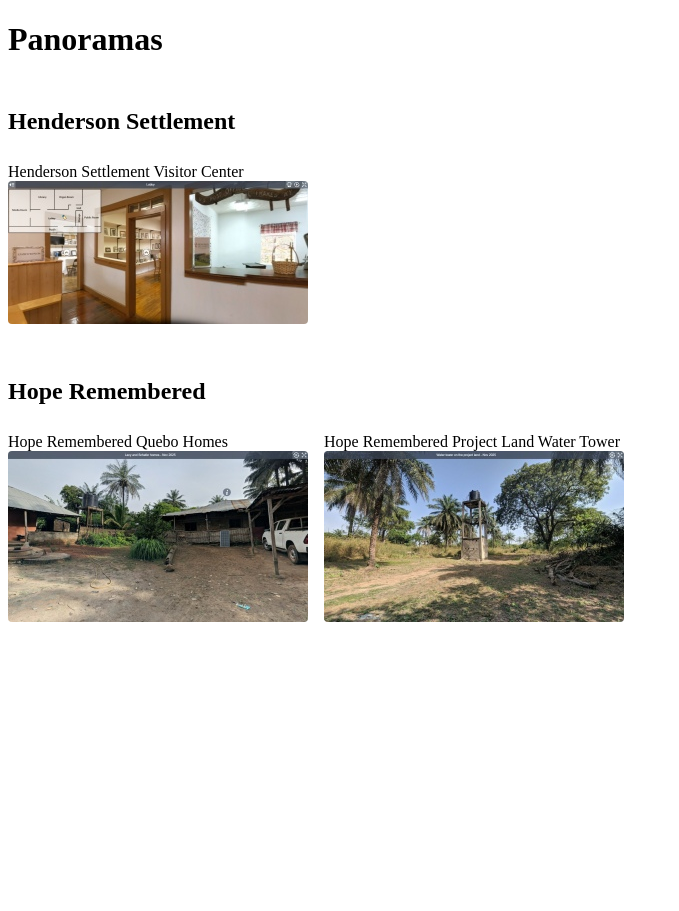
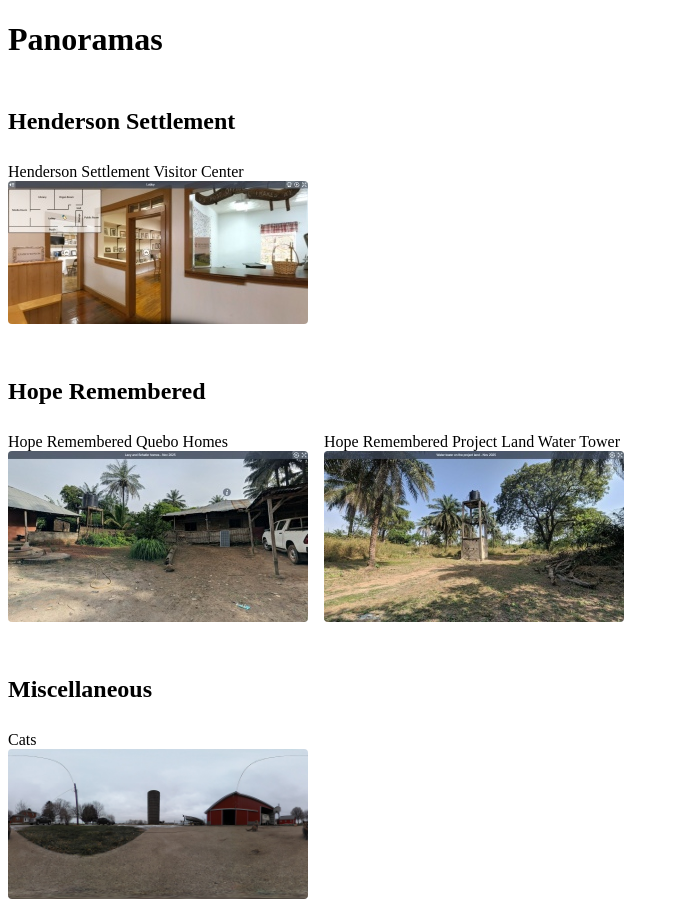
Before and after one commit to bill-bauson/Pano-host, a plain HTML site: page index.html in a window 1280 px wide. Shown: the whole page, without its empty margins (0-679 px from the left). Before the commit the page ends 800 px from the top, so only its background shows below. Drawn offline with Linux system fonts and the light colour scheme.

Commit message:
Added another picture
Cats

```diff
--- a/index.html
+++ b/index.html
@@ -66,5 +66,13 @@
 	  </a>
 	</div>
 
+	<div class="sections"><h2>Miscellaneous</h2></div>
+	<div class="thumbnails">
+	  <a href="https://bill-bauson.github.io/Cats/" class="thumbnail" target="_blank" rel="noopener noreferrer">
+		<span>Cats</span>
+		<img src="thumbs/cats.jpg" alt="Cats">
+	  </a>
+	</div>
+
 </body>
 </html>
```
Also changed, not shown: thumbs/Cats.jpg (added).
